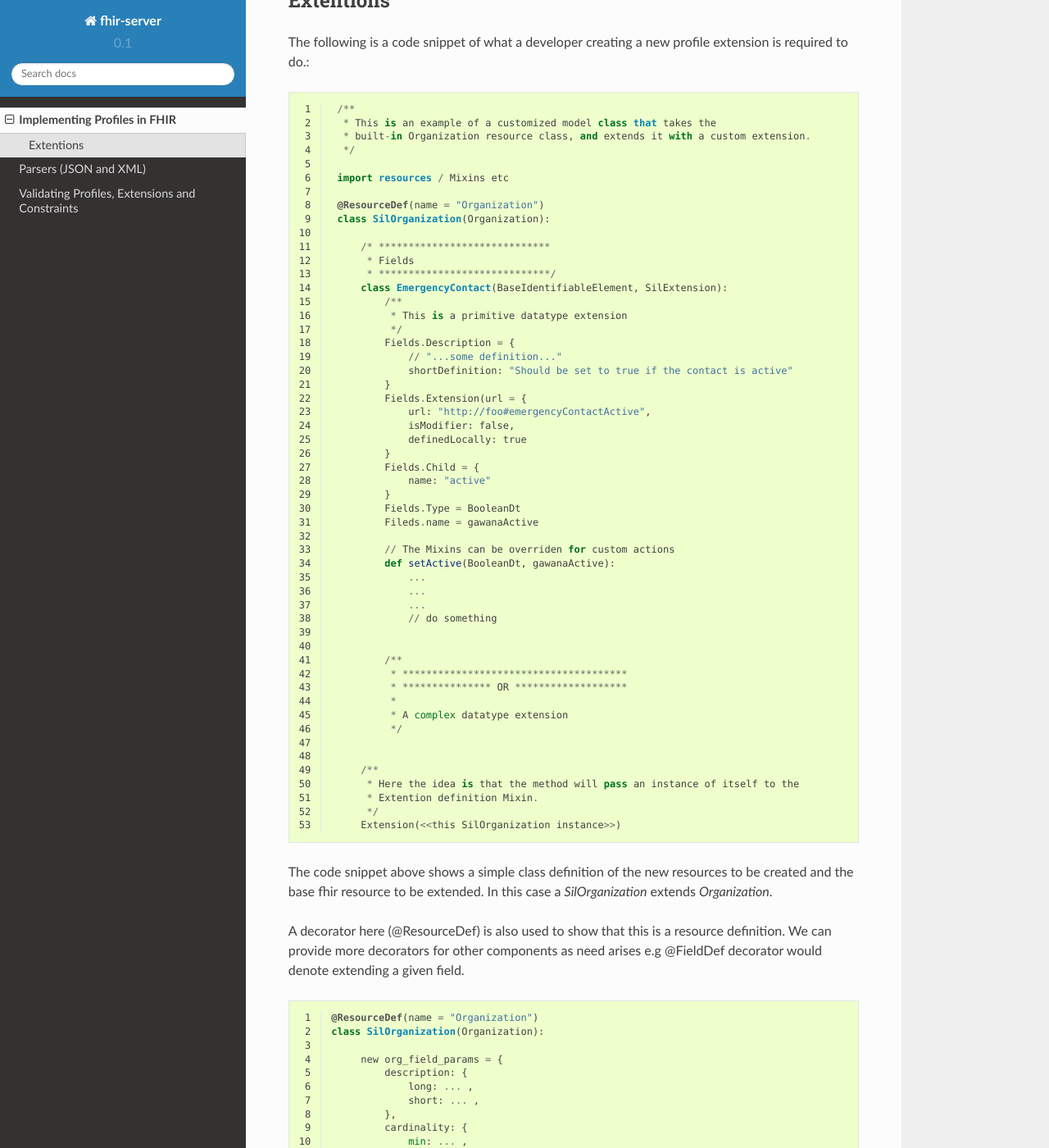
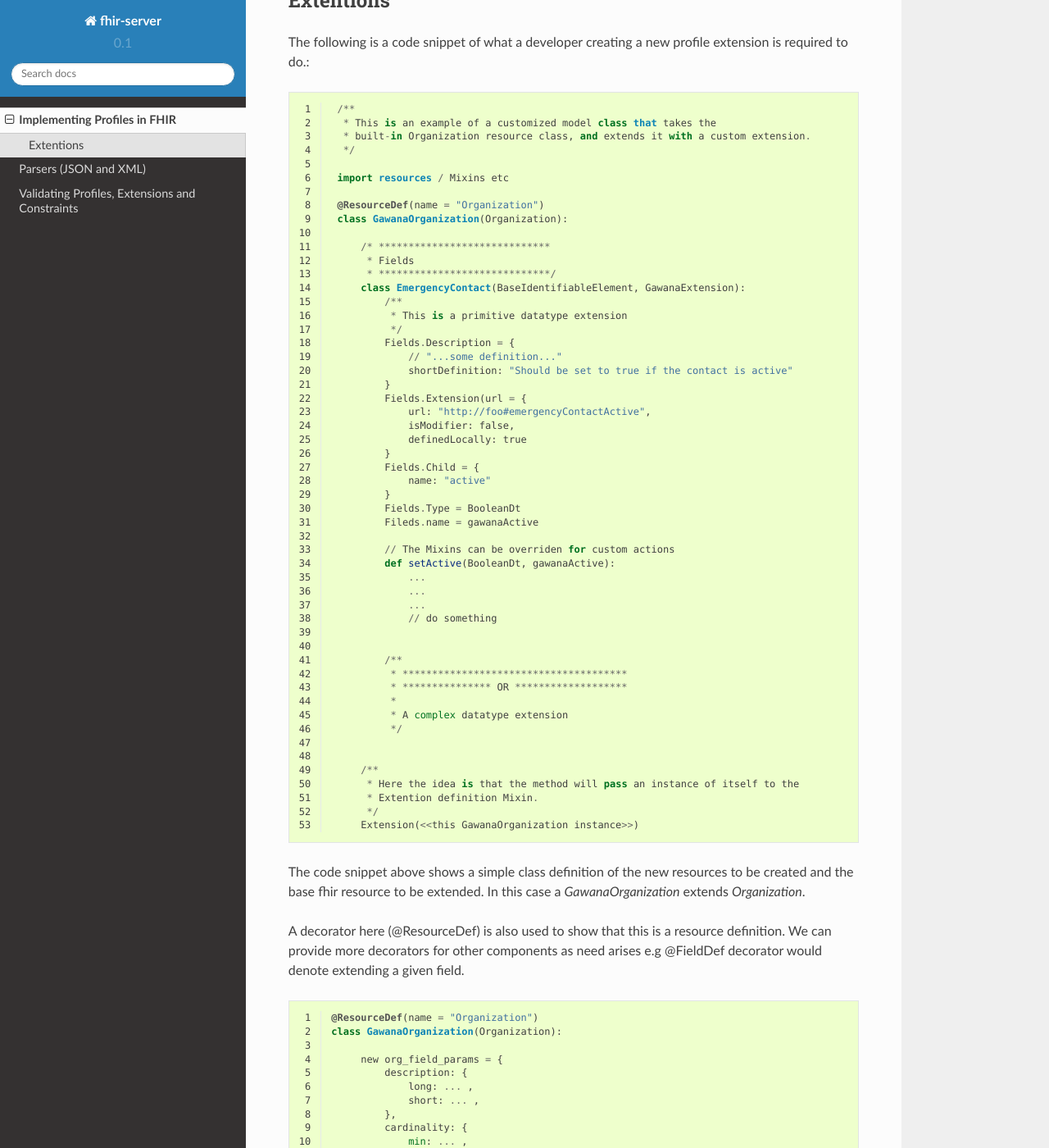
Before and after one commit to bglar/gawana-fhir, a Sphinx documentation site: the page built from docs/profiling.rst, in a window 1280 px wide and 1400 px high, scrolled down 471 px. Shown: the whole window at 82% size. Built offline with Sphinx 7.4.7 and the Read the Docs theme 2.0.0, drawn with Linux system fonts in a browser that asks for light colours; some of the changed text lies outside the part shown.

Commit message:
Update profile names

```diff
--- a/docs/profiling.rst
+++ b/docs/profiling.rst
@@ -29,12 +29,12 @@ is required to do.:
     import resources / Mixins etc
 
     @ResourceDef(name = "Organization")
-    class SilOrganization(Organization):
+    class GawanaOrganization(Organization):
 
         /* *****************************
          * Fields
          * *****************************/
-        class EmergencyContact(BaseIdentifiableElement, SilExtension):
+        class EmergencyContact(BaseIdentifiableElement, GawanaExtension):
             /**
              * This is a primitive datatype extension
              */
@@ -73,11 +73,11 @@ is required to do.:
          * Here the idea is that the method will pass an instance of itself to the
          * Extention definition Mixin.
          */
-        Extension(<<this SilOrganization instance>>)
+        Extension(<<this GawanaOrganization instance>>)
 
 
 The code snippet above shows a simple class definition of the new resources to be
-created and the base fhir resource to be extended. In this case a  *SilOrganization*
+created and the base fhir resource to be extended. In this case a  *GawanaOrganization*
 extends *Organization*.
 
 A decorator here (@ResourceDef) is also used to show that this is a resource definition.
@@ -88,7 +88,7 @@ would denote extending a given field.
    :linenos:
 
    @ResourceDef(name = "Organization")
-   class SilOrganization(Organization):
+   class GawanaOrganization(Organization):
 
         new org_field_params = {
             description: {
```
Also changed, not shown: other parts of docs/profiling.rst (+1 -1 lines), 3 other files.
